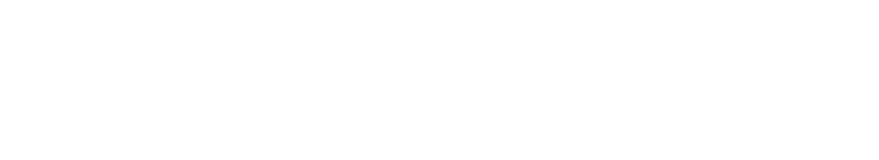
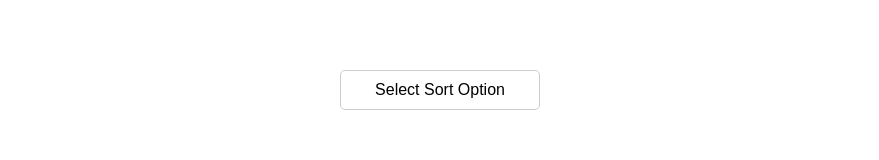
Before and after one commit to SSTEPANOVV/todo, a React (Vite) app: page / in a window 1280 px wide. Both pictures are taken after a click on the picture 721 px from the left and 843 px from the top of the page. Shown: the part 627-787 px from the top of the page, without its empty margins (200-1079 px from the left). Built offline with nearby package versions, Linux system fonts and the light colour scheme.

Commit message:
Add the ability sort task by various criteria

```diff
--- a/src/components/Layout.tsx
+++ b/src/components/Layout.tsx
@@ -1,4 +1,4 @@
-import { useEffect, useState } from "react";
+import { ReactEventHandler, useEffect, useState } from "react";
 
 import checkImg from "../assets/check-circle.svg"
 import editImg from "../assets/edit-3.svg"
@@ -26,6 +26,7 @@
     const [buttonText, setButtonText] = useState<string>("Add");
     const [taskId, setTaskId] = useState<number>(0);
     const [classCompletedTask, setClassCompletedTask] = useState<string>("");
+    const [isSortClicked, setIsSortClicked] = useState<boolean>(false);
 
     useEffect(() => {
         const storedTasks = localStorage.getItem("tasks");
@@ -145,6 +146,31 @@
             setTasks(tasks);
         }
     }
+
+    const onSortClicked = () => {
+        setIsSortClicked((prev) => !prev);
+    }
+
+    const sortTask = (e: React.MouseEvent<HTMLDivElement, MouseEvent>) => {
+        const target = e.target as HTMLAnchorElement;
+        const sortType: string = target.dataset.sort!;
+        console.log(sortType);
+
+        switch (sortType) {
+            case "az":
+                tasks.sort((task1, task2) => task1.title.localeCompare(task2.title));
+                break;
+            case "za":
+                tasks.sort((task1, task2) => task2.title.localeCompare(task1.title));
+                break;
+            case "old-new":
+                tasks.sort((task1, task2) => task1.id - task2.id);
+                break;
+        }
+
+        setIsSortClicked(false);
+    }
+
     return (
         <div className="wrapper">
             <header className="header">
@@ -175,10 +201,22 @@
                 })}
             </main>
             <footer className="footer">
+                {
+                    isSortClicked ?
+                        <div className="footer_dropdown">
+                            <button className="footer_dropbtn">Select Sort Option</button>
+                            <div className="footer_dropdown-content" onClick={sortTask}>
+                                <a href="#" data-sort="az">A - Z</a>
+                                <a href="#" data-sort="za">Z - A</a>
+                                <a href="#" data-sort="old-new">Old - New</a>
+                            </div>
+                        </div>
+                        : ""
+                }
                 <img src={alertImg} alt="" className="footer_button" />
                 <img src={shareImg} alt="" className="footer_button" />
                 <img src={formatImg} alt="" className="footer_button" />
-                <img src={sortImg} alt="" className="footer_button" />
+                <img src={sortImg} alt="" className="footer_button" onClick={onSortClicked} />
                 <img src={deleteImg} alt="" className="footer_button" onClick={deleteAllTasks} />
             </footer>
         </div>
--- a/src/index.css
+++ b/src/index.css
@@ -160,6 +160,7 @@
     gap: 56px;
     min-height: 71px;
     background: var(--soft-blue);
+    position: relative;
 }
 
 .footer_button {
@@ -168,3 +169,54 @@
     height: 25px;
     cursor: pointer;
 }
+
+.footer_dropdown {
+    position: absolute;
+    left: 50%;
+    transform: translateX(-50%);
+    bottom: 200%;
+}
+
+.footer_dropbtn {
+    background-color: white;
+    color: black;
+    padding: 10px;
+    font-size: 16px;
+    border: 1px solid #ccc;
+    cursor: pointer;
+    border-radius: 5px;
+    width: 200px;
+    text-align: center;
+}
+
+.footer_dropdown-content {
+    display: none;
+    position: absolute;
+    background-color: #f9f9f9;
+    min-width: 200px;
+    box-shadow: 0px 8px 16px 0px rgba(0,0,0,0.2);
+    z-index: 1;
+    border-radius: 5px;
+    overflow: hidden;
+}
+
+.footer_dropdown-content a {
+    color: black;
+    padding: 12px 16px;
+    text-decoration: none;
+    text-align: center;
+    display: block;
+    border-bottom: 1px solid #ddd;
+}
+
+.footer_dropdown-content a:hover {
+    background-color: #f1f1f1;
+}
+
+.footer_dropdown:hover .footer_dropdown-content {
+    display: block;
+}
+
+.footer_dropdown:hover .footer_dropbtn {
+    background-color: #e7e7e7;
+}
```
